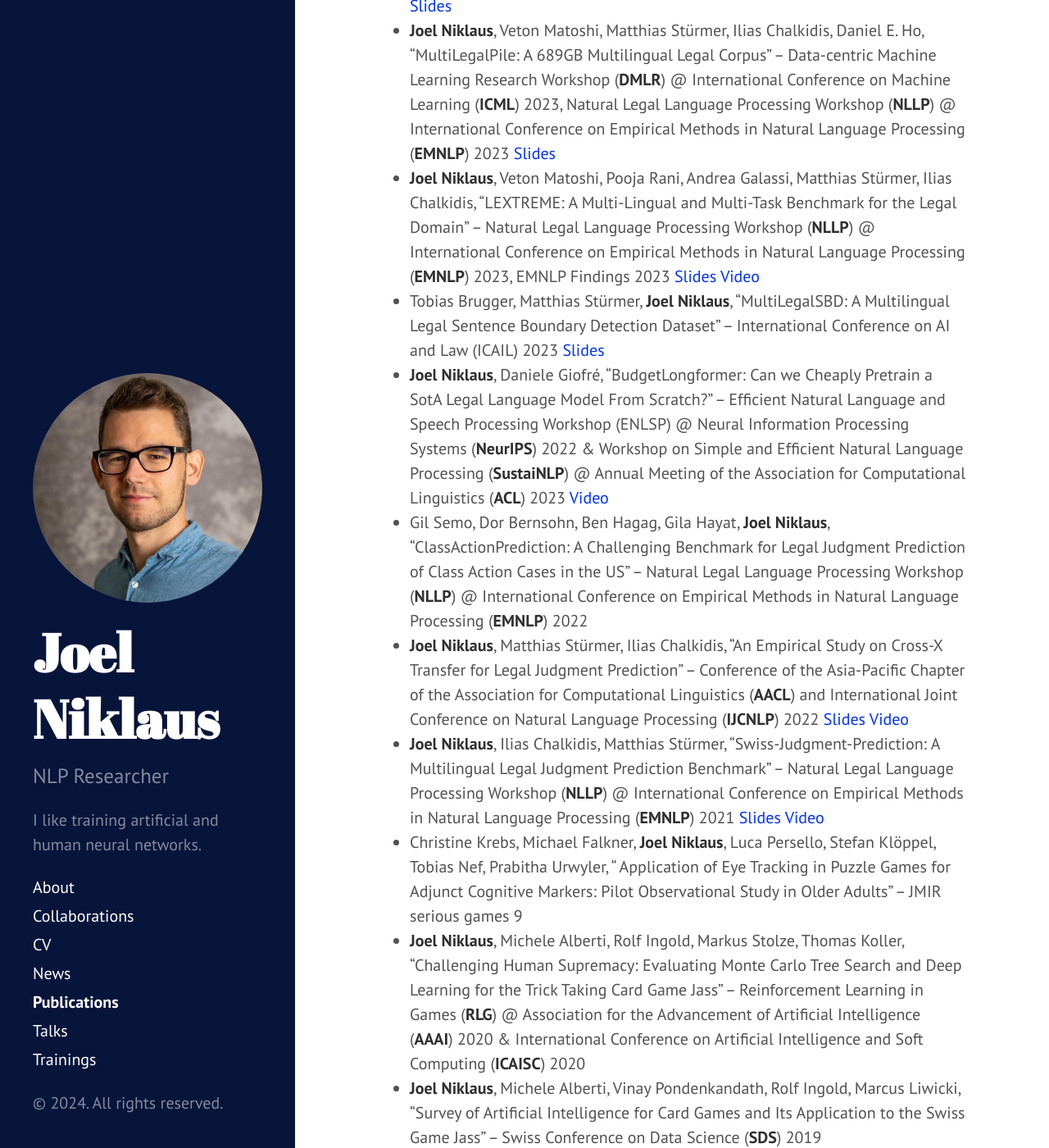
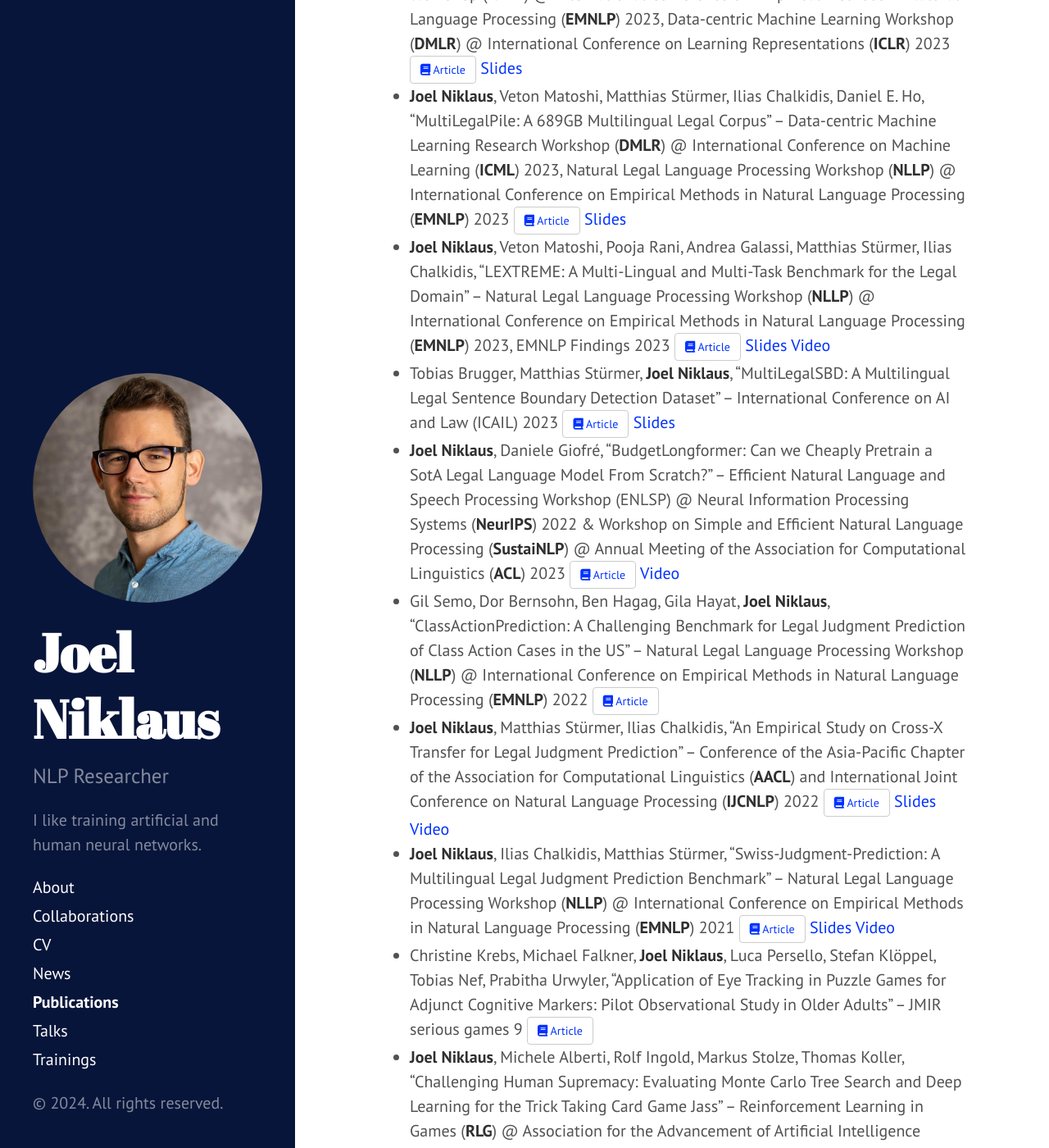
Before and after one commit to JoelNiklaus/joelniklaus.github.io, a Jekyll site: the page built from _pages/publications.md, in a window 1280 px wide and 1400 px high, scrolled down 1883 px. Shown: the whole window at 82% size. Built offline with Jekyll 4.4.1, drawn with Linux system fonts in a browser that asks for light colours; a style sheet for code colours, icons or effects is not loaded; some of the changed text lies outside the part shown.

Commit message:
added buttons to articles
Signed-off-by: Joel Niklaus <me@joelniklaus.ch>

```diff
--- a/_pages/publications.md
+++ b/_pages/publications.md
@@ -38,14 +38,15 @@ on [Google Scholar](https://scholar.google.com/citations?user=qJ8iricAAAAJ).
   <a href="https://docs.google.com/presentation/d/19x5Kin1k2V5VJYqQnIp2_jv-92hSQMLFoQtOGw46vII/edit?usp=sharing" target="_blank" type="button" class="btn"><i class="fa-brands fa-slideshare"></i> Slides</a>
 * **Joel Niklaus**, Robin Mamié, Matthias Stürmer, Daniel Brunner, Marcel Gygli,
   "Automatic Anonymization of Swiss Federal Supreme Court Rulings" -
-  Natural Legal Language Processing Workshop (**NLLP**) @ International Conference on Empirical Methods in Natural Language Processing (**EMNLP**)
-  2023
+  Natural Legal Language Processing Workshop (**NLLP**) @ International Conference on Empirical Methods in Natural Language Processing (**EMNLP**) 2023
+  <a href="https://aclanthology.org/2023.nllp-1.16/" target="_blank" type="button" class="btn"><i class="fa-solid fa-book"></i> Article</a>
   <a href="https://docs.google.com/presentation/d/17zBuTRlS71r61H6nxIfd1SiBwLT28DXbL_ycp3cE4gw/edit?usp=sharing" target="_blank" type="button" class="btn"><i class="fa-brands fa-slideshare"></i> Slides</a>
 * Ramona Christen, Anastassia Shaitarova, Matthias Stürmer, **Joel Niklaus**, "Resolving Legalese: A Multilingual
   Exploration of Negation Scope Resolution in Legal Documents" - Natural Legal Language Processing Workshop (**NLLP**) @
   International Conference on Empirical Methods in Natural Language Processing (**EMNLP**), Joint International
   Conference on Computational Linguistics, Language Resources and Evaluation (**LREC-COLING**) 2024
   2023
+  <a href="https://arxiv.org/abs/2309.08695" target="_blank" type="button" class="btn"><i class="fa-solid fa-book"></i> Article</a>
   <a href="https://docs.google.com/presentation/d/1nHxZUuzFmrdcbo8l-hGfeapl9ku5xKLrRcrZAR_CbbA/edit?usp=sharing" target="_blank" type="button" class="btn"><i class="fa-brands fa-slideshare"></i> Slides</a>
 * Neel Guha, Julian Nyarko, Daniel E Ho, Christopher Ré, Adam Chilton, Aditya Narayana, Alex Chohlas-Wood, Austin
   Peters, Brandon Waldon, Daniel N Rockmore, Diego Zambrano, Dmitry Talisman, Enam Hoque, Faiz Surani, Frank Fagan,
@@ -54,55 +55,75 @@ on [Google Scholar](https://scholar.google.com/citations?user=qJ8iricAAAAJ).
   Kolt, Peter Henderson, Sean Rehaag, Sharad Goel, Shang Gao, Spencer Williams, Sunny Gandhi, Tom Zur, Varun Iyer, Zehua
   Li, "LegalBench: A Collaboratively Built Benchmark for Measuring Legal Reasoning in Large Language Models" - NeurIPS
   Datasets and Benchmarks 2023
+  <a href="https://nips.cc/virtual/2023/poster/73565" target="_blank" type="button" class="btn"><i class="fa-solid fa-book"></i> Article</a>
 * Alex Nyffenegger, Matthias Stürmer, **Joel Niklaus**, "Anonymity at Risk? Assessing Re-Identification Capabilities of
   Large Language Models" - Annual Conference of the North American Chapter of the Association for Computational
   Linguistics (**NAACL**) Findings 2024
+  <a href="https://arxiv.org/abs/2308.11103" target="_blank" type="button" class="btn"><i class="fa-solid fa-book"></i> Article</a>
 * Vishvaksenan Rasiah, Ronja Stern, Veton Matoshi, Matthias Stürmer, Ilias Chalkidis, Daniel E. Ho, **Joel Niklaus**, "
   SCALE: Scaling up the Complexity for Advanced Language Model Evaluation" – Natural Legal Language Processing
   Workshop (**NLLP**) @ International Conference on Empirical Methods in Natural Language Processing (**EMNLP**)
   2023, Data-centric Machine Learning Workshop (**DMLR**) @ International Conference on Learning Representations
-  (**ICLR**)
-  2023 [Slides](https://docs.google.com/presentation/d/1Uf3Qnp-0gznFrofiIIEUBeA8jfIVIuliKVrVbtyUw9E/edit?usp=sharing)
+  (**ICLR**) 2023
+  <a href="https://arxiv.org/abs/2306.09237" target="_blank" type="button" class="btn"><i class="fa-solid fa-book"></i> Article</a>
+  [Slides](https://docs.google.com/presentation/d/1Uf3Qnp-0gznFrofiIIEUBeA8jfIVIuliKVrVbtyUw9E/edit?usp=sharing)
 * **Joel Niklaus**, Veton Matoshi, Matthias Stürmer, Ilias Chalkidis, Daniel E. Ho, "MultiLegalPile: A 689GB
   Multilingual Legal Corpus" – Data-centric Machine Learning Research Workshop (**DMLR**) @ International Conference on
   Machine Learning (**ICML**) 2023, Natural Legal Language Processing Workshop (**NLLP**) @ International Conference on
-  Empirical Methods in Natural Language Processing (**EMNLP**)
-  2023 [Slides](https://docs.google.com/presentation/d/1fUpXOwUxMCm2RiWc4Pn8x3QFF631d6OzEyL-WWN3z_A/edit?usp=sharing)
+  Empirical Methods in Natural Language Processing (**EMNLP**) 2023
+  <a href="https://arxiv.org/abs/2306.02069" target="_blank" type="button" class="btn"><i class="fa-solid fa-book"></i> Article</a>
+  [Slides](https://docs.google.com/presentation/d/1fUpXOwUxMCm2RiWc4Pn8x3QFF631d6OzEyL-WWN3z_A/edit?usp=sharing)
 * **Joel Niklaus**, Veton Matoshi, Pooja Rani, Andrea Galassi, Matthias Stürmer, Ilias Chalkidis, "LEXTREME: A
   Multi-Lingual and Multi-Task Benchmark for the Legal Domain" – Natural Legal Language Processing Workshop (**NLLP**) @
-  International Conference on Empirical Methods in Natural Language Processing (**EMNLP**) 2023, EMNLP Findings
-  2023 [Slides](https://docs.google.com/presentation/d/1crQ-No1xZQkSDMewiPmqFaPcNfga1KpgHHE8M34xlec/edit?usp=sharing) [Video](https://youtu.be/-luWTu8E78c)
-* Tobias Brugger, Matthias Stürmer, **Joel Niklaus**, "MultiLegalSBD: A Multilingual Legal Sentence Boundary Detection
-  Dataset" – International Conference on AI and Law (ICAIL)
-  2023 [Slides](https://docs.google.com/presentation/d/1ccDJEsJPxu62CzAYo7v6IfW0sLaOWBjYz3oTZm_Epko/edit?usp=sharing)
+  International Conference on Empirical Methods in Natural Language Processing (**EMNLP**) 2023, EMNLP Findings 2023
+  <a href="https://aclanthology.org/2023.findings-emnlp.200/" target="_blank" type="button" class="btn"><i class="fa-solid fa-book"></i> Article</a>
+  [Slides](https://docs.google.com/presentation/d/1crQ-No1xZQkSDMewiPmqFaPcNfga1KpgHHE8M34xlec/edit?usp=sharing)
+  [Video](https://youtu.be/-luWTu8E78c)
+* Tobias Brugger, Matthias Stürmer, **Joel Niklaus**,
+  "MultiLegalSBD: A Multilingual Legal Sentence Boundary Detection Dataset" –
+  International Conference on AI and Law (ICAIL) 2023
+  <a href="https://dl.acm.org/doi/10.1145/3594536.3595132" target="_blank" type="button" class="btn"><i class="fa-solid fa-book"></i> Article</a>
+  [Slides](https://docs.google.com/presentation/d/1ccDJEsJPxu62CzAYo7v6IfW0sLaOWBjYz3oTZm_Epko/edit?usp=sharing)
 * **Joel Niklaus**, Daniele Giofré, "BudgetLongformer: Can we Cheaply Pretrain a SotA Legal Language Model From
   Scratch?" – Efficient Natural Language and Speech Processing Workshop (ENLSP) @ Neural Information Processing
   Systems (**NeurIPS**) 2022 & Workshop on Simple and Efficient Natural Language Processing (**SustaiNLP**) @ Annual
-  Meeting of the Association for Computational Linguistics (**ACL**)
-  2023 [Video](https://recorder-v3.slideslive.com/?share=76454&s=f045ba56-af85-4c8d-ac5c-f00b0c7e3b23)
+  Meeting of the Association for Computational Linguistics (**ACL**) 2023
+  <a href="https://aclanthology.org/2023.sustainlp-1.11/" target="_blank" type="button" class="btn"><i class="fa-solid fa-book"></i> Article</a>
+  [Video](https://recorder-v3.slideslive.com/?share=76454&s=f045ba56-af85-4c8d-ac5c-f00b0c7e3b23)
 * Gil Semo, Dor Bernsohn, Ben Hagag, Gila Hayat, **Joel Niklaus**, "ClassActionPrediction: A Challenging Benchmark for
   Legal Judgment Prediction of Class Action Cases in the US" – Natural Legal Language Processing Workshop (**NLLP**) @
   International Conference on Empirical Methods in Natural Language Processing (**EMNLP**) 2022
-* **Joel Niklaus**, Matthias Stürmer, Ilias Chalkidis, "An Empirical Study on Cross-X Transfer for Legal Judgment
-  Prediction" – Conference of the Asia-Pacific Chapter of the Association for Computational Linguistics (**AACL**) and
-  International Joint Conference on Natural Language Processing (**IJCNLP**)
-  2022 [Slides](https://docs.google.com/presentation/d/1oj14b80z03s5qpHrgfeR4-rRNl4vdEnKDiZ0qV9yJtk/edit?usp=sharing) [Video](https://youtu.be/_swVKrF3lFA)
-* **Joel Niklaus**, Ilias Chalkidis, Matthias Stürmer, "Swiss-Judgment-Prediction: A Multilingual Legal Judgment
-  Prediction Benchmark" – Natural Legal Language Processing Workshop (**NLLP**) @ International Conference on Empirical
-  Methods in Natural Language Processing (**EMNLP**)
-  2021 [Slides](https://docs.google.com/presentation/d/1XmiwEEuwH4dSQmGGQs1yxjFb3-9Avc6ylx0SrmkYnLE/edit?usp=sharing) [Video](https://youtu.be/nfGbywb2wHI)
-* Christine Krebs, Michael Falkner, **Joel Niklaus**, Luca Persello, Stefan Klöppel, Tobias Nef, Prabitha Urwyler, "
-  Application of Eye Tracking in Puzzle Games for Adjunct Cognitive Markers: Pilot Observational Study in Older Adults"
+  <a href="https://aclanthology.org/2022.nllp-1.3/" target="_blank" type="button" class="btn"><i class="fa-solid fa-book"></i> Article</a>
+* **Joel Niklaus**, Matthias Stürmer, Ilias Chalkidis,
+  "An Empirical Study on Cross-X Transfer for Legal Judgment Prediction" –
+  Conference of the Asia-Pacific Chapter of the Association for Computational Linguistics (**AACL**) and
+  International Joint Conference on Natural Language Processing (**IJCNLP**) 2022
+  <a href="https://aclanthology.org/2022.aacl-main.3/" target="_blank" type="button" class="btn"><i class="fa-solid fa-book"></i> Article</a>
+  [Slides](https://docs.google.com/presentation/d/1oj14b80z03s5qpHrgfeR4-rRNl4vdEnKDiZ0qV9yJtk/edit?usp=sharing)
+  [Video](https://youtu.be/_swVKrF3lFA)
+* **Joel Niklaus**, Ilias Chalkidis, Matthias Stürmer,
+  "Swiss-Judgment-Prediction: A Multilingual Legal Judgment Prediction Benchmark" –
+  Natural Legal Language Processing Workshop (**NLLP**) @ International Conference on Empirical Methods in Natural Language Processing (**EMNLP**) 2021
+  <a href="https://aclanthology.org/2021.nllp-1.3/" target="_blank" type="button" class="btn"><i class="fa-solid fa-book"></i> Article</a>
+  [Slides](https://docs.google.com/presentation/d/1XmiwEEuwH4dSQmGGQs1yxjFb3-9Avc6ylx0SrmkYnLE/edit?usp=sharing)
+  [Video](https://youtu.be/nfGbywb2wHI)
+* Christine Krebs, Michael Falkner, **Joel Niklaus**, Luca Persello, Stefan Klöppel, Tobias Nef, Prabitha Urwyler,
+  "Application of Eye Tracking in Puzzle Games for Adjunct Cognitive Markers: Pilot Observational Study in Older Adults"
   – JMIR serious games 9
-* **Joel Niklaus**, Michele Alberti, Rolf Ingold, Markus Stolze, Thomas Koller, "Challenging Human Supremacy: Evaluating
-  Monte Carlo Tree Search and Deep Learning for the Trick Taking Card Game Jass" – Reinforcement Learning in Games
-  (**RLG**) @ Association for the Advancement of Artificial Intelligence (**AAAI**) 2020 & International Conference on
-  Artificial Intelligence and Soft Computing (**ICAISC**) 2020
-* **Joel Niklaus**, Michele Alberti, Vinay Pondenkandath, Rolf Ingold, Marcus Liwicki, "Survey of Artificial
-  Intelligence for Card Games and Its Application to the Swiss Game Jass" – Swiss Conference on Data Science (**SDS**)
-  2019
-* Zhongliang Zhao, Jose Carrera, **Joel Niklaus**, Torsten Braun, "Machine Learning-Based Real-Time Indoor Landmark
-  Localization" – International Conference on Wired/Wireless Internet Communication (**WWIC**) 2018
+  <a href="https://www.ncbi.nlm.nih.gov/pmc/articles/PMC8078028/" target="_blank" type="button" class="btn"><i class="fa-solid fa-book"></i> Article</a>
+* **Joel Niklaus**, Michele Alberti, Rolf Ingold, Markus Stolze, Thomas Koller,
+  "Challenging Human Supremacy: Evaluating Monte Carlo Tree Search and Deep Learning for the Trick Taking Card Game Jass" –
+  Reinforcement Learning in Games (**RLG**) @ Association for the Advancement of Artificial Intelligence (**AAAI**) 2020 &
+  International Conference on Artificial Intelligence and Soft Computing (**ICAISC**) 2020
+  <a href="https://link.springer.com/chapter/10.1007/978-3-030-61534-5_45" target="_blank" type="button" class="btn"><i class="fa-solid fa-book"></i> Article</a>
+* **Joel Niklaus**, Michele Alberti, Vinay Pondenkandath, Rolf Ingold, Marcus Liwicki,
+  "Survey of Artificial Intelligence for Card Games and Its Application to the Swiss Game Jass" –
+  Swiss Conference on Data Science (**SDS**) 2019
+  <a href="https://arxiv.org/abs/1906.04439" target="_blank" type="button" class="btn"><i class="fa-solid fa-book"></i> Article</a>
+* Zhongliang Zhao, Jose Carrera, **Joel Niklaus**, Torsten Braun,
+  "Machine Learning-Based Real-Time Indoor Landmark Localization" –
+  International Conference on Wired/Wireless Internet Communication (**WWIC**) 2018
+  <a href="https://link.springer.com/chapter/10.1007/978-3-030-02931-9_8" target="_blank" type="button" class="btn"><i class="fa-solid fa-book"></i> Article</a>
 
 ## Memberships
 
```
